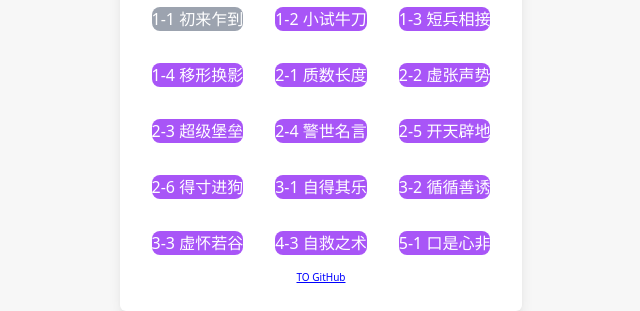
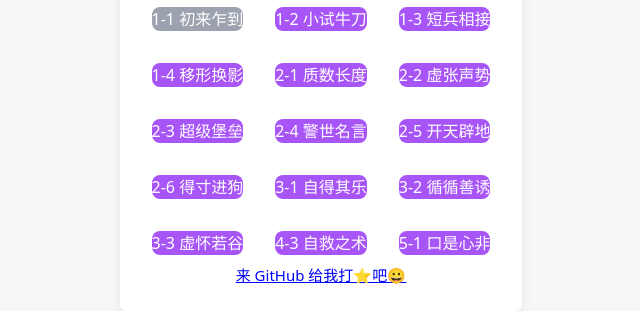
Before and after one commit to nitpicker55555/llm-riddles, a Flask app: page / in a window 1280 px wide. Shown: the part 769-1080 px from the top of the page, without its empty margins (319-959 px from the left). Run offline with Flask 3, Linux system fonts and the light colour scheme; data that the repository does not hold is empty; parts of the project's set-up code (start-up, migrations or seed data) failed here and were passed over; some libraries are stand-ins or nearby versions.

Commit message:
with confetti

```diff
--- a/main.py
+++ b/main.py
@@ -462,9 +462,6 @@ def handle_prompt():
         # else:
         #     return jsonify(success=False, message="Error message")
     print("session",session,"data",data)
-    if "response" in data:
-        with open("static/data3.txt", "a", encoding='utf-8') as f:
-            f.write(f"‘term:’，{session['term']}     ‘success:’，{success}  ‘time:’，  {now}, ‘ip:’，  {user_ip}  'prompt:'  {str( session['prompt'])},  'response:'  {str( session['response'])}  \n")
     if success:
         return jsonify(success=True)
     else:
--- a/templates/chat.html
+++ b/templates/chat.html
@@ -12,8 +12,14 @@
     <style>
         .blue-underline-link {
             color: blue;        /* 设置文字颜色为蓝色 */
-            font-size: 10px;
+            font-size: 15px;
             text-decoration: underline; /* 添加下划线 */
+        }
+        #mygithub {
+            color: blue;        /* 设置文字颜色为蓝色 */
+            font-size: 30px;
+            text-decoration: underline; /* 添加下划线 */
+            display: none;
         }
         #myConfettiContainer {
             pointer-events: none;
@@ -88,6 +94,7 @@
     <h1 id="timer2">最佳成绩;冠军留言：</h1>
     <input type="text" id="speakInput" placeholder="输入通关留言吧！" class="w-full px-4 border-2 border-purple-700 py-2 rounded-md bg-white placeholder-gray-500 focus:outline-none">
     <button onclick="submitData()" id="championship" class="w-full px-4 py-2 rounded-md bg-purple-700 text-white hover:bg-purple-700 focus:outline-none">提交</button>
+    <a href="https://github.com/nitpicker55555/llm-riddles" id="mygithub">来 GitHub 给我打星吧！</a>
     <h1  class="title_str" id="passed_num">
         完蛋！
     </h1>
@@ -162,7 +169,7 @@
 
             <!-- Add more buttons as needed -->
         </form>
-        <a href="https://github.com/nitpicker55555/llm-riddles" class="blue-underline-link" >TO GitHub</a>
+        <a href="https://github.com/nitpicker55555/llm-riddles" class="blue-underline-link" >来 GitHub 给我打⭐吧😀</a>
     </div>
     </div>
 
@@ -463,8 +470,10 @@
 
                                     document.getElementById("championship").style.display='block';
                                     document.getElementById("speakInput").style.display='block';
+                                    document.getElementById("mygithub").style.display='block';
+
                                     document.getElementById("flaskResponse").value="通关！！！！"
-                                    alert("恭喜通关！！！填写你的通关留言吧！")
+                                    alert("恭喜通关！！！填写你的通关留言吧！\n欢迎到我的Github看看！")
                                     var colors = ["DodgerBlue", "OliveDrab", "Gold", "Pink", "SlateBlue", "LightBlue", "Violet", "PaleGreen", "SteelBlue", "SandyBrown", "Chocolate", "Crimson"];
 
                                     startConfetti(3600,1,colors,5000);
@@ -478,6 +487,12 @@
 
                             } else {
                                 // addUserChat("输出结果不符合当前关卡要求！","error")
+                                if (typeof processed_error_indication === 'undefined') {
+                                    setTimeout(() => {
+                                        // 这里放入半秒后想要执行的代码
+                                    }, 500); // 500毫秒等于半秒
+                                }
+
                                 console.log("processed_error_indication",processed_error_indication)
                                 document.getElementById("flaskResponse").value="输出结果不符合当前关卡要求(注意空格也算作字数)！以下是QA的分析，也许对你有帮助：\n"+processed_error_indication
                                 console.log('output judge not success:', response_result.message);
```
